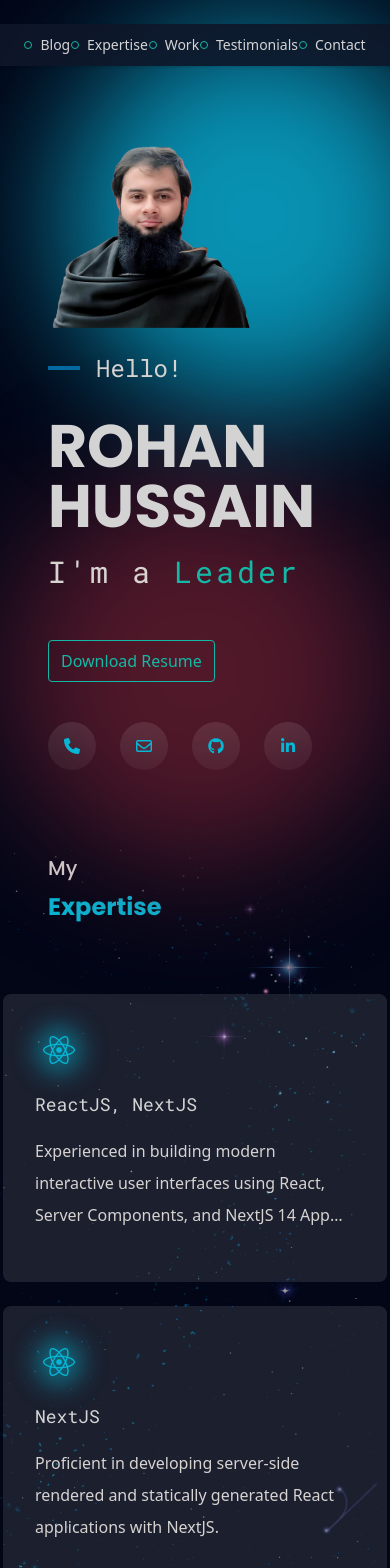
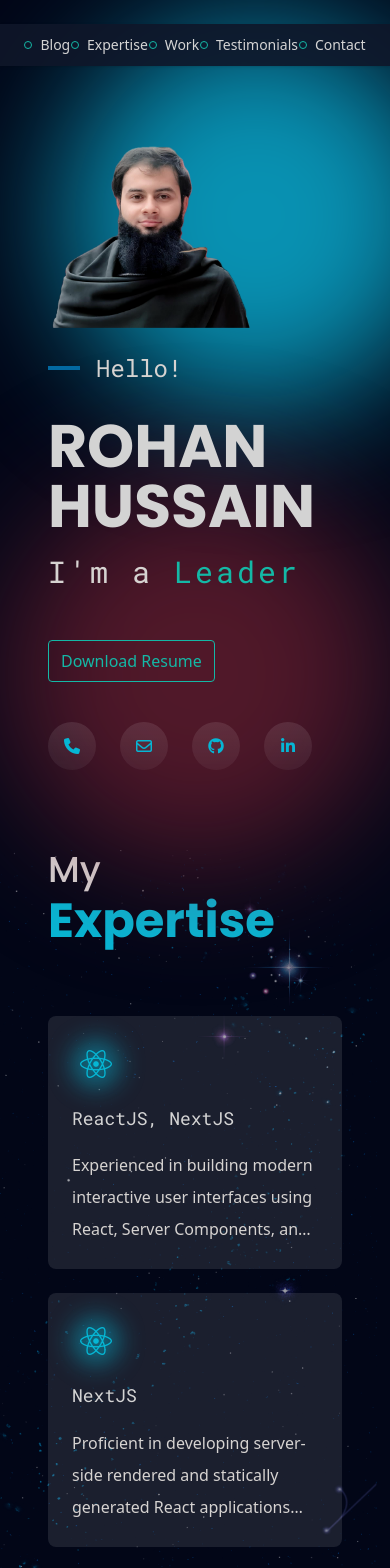
Before and after one commit to hallucinogenizer/portfolio-template, a React (Vite) app: page / in a window 390 px wide. Shown: the top 1568 px of the page. Built offline with nearby package versions, Linux system fonts and the light colour scheme.

Commit message:
fixed mobile styles

```diff
--- a/src/components/MyExpertiseSection/SkillCard.tsx
+++ b/src/components/MyExpertiseSection/SkillCard.tsx
@@ -6,7 +6,7 @@ export default function SkillCard({ content }: { content: SkillType }) {
   return (
     <div
       className={cn(
-        "w-96 h-72 bg-white/10 rounded-lg p-8 text-light",
+        "md:w-96 w-full md:h-72 bg-white/10 rounded-lg md:p-8 p-6 text-light",
         "flex flex-col gap-4",
         HOVER_TRANSLATE_CLASSES
       )}
--- a/src/components/WorkTimelineSection/WorkTimelineSection.tsx
+++ b/src/components/WorkTimelineSection/WorkTimelineSection.tsx
@@ -16,7 +16,7 @@ export default function WorkTimelineSection() {
       )}
       id={WORK_EXPERIENCE_SECTION_ID}
     >
-      <div className="relative z-10 flex flex-col gap-16">
+      <div className="relative z-10 flex flex-col md:gap-16 gap-2">
         <SectionHeading title={["My Work", "Experience"]} />
         <TimelineDisplay />
       </div>
--- a/src/components/common/SectionHeading.tsx
+++ b/src/components/common/SectionHeading.tsx
@@ -1,10 +1,10 @@
 export const SectionHeading = ({ title }: { title: [string, string] }) => (
   <h1 className="leading-10 font-['Poppins']">
-    <span className="text-neutral-300 md:text-4xl text-xl font-medium">
+    <span className="text-neutral-300 md:text-4xl text-4xl font-medium">
       {title[0]}
     </span>
     <br />
-    <span className="text-cyan-500 md:text-6xl text-2xl font-semibold ">
+    <span className="text-cyan-500 md:text-6xl text-5xl font-semibold ">
       {title[1]}
     </span>
   </h1>
```
